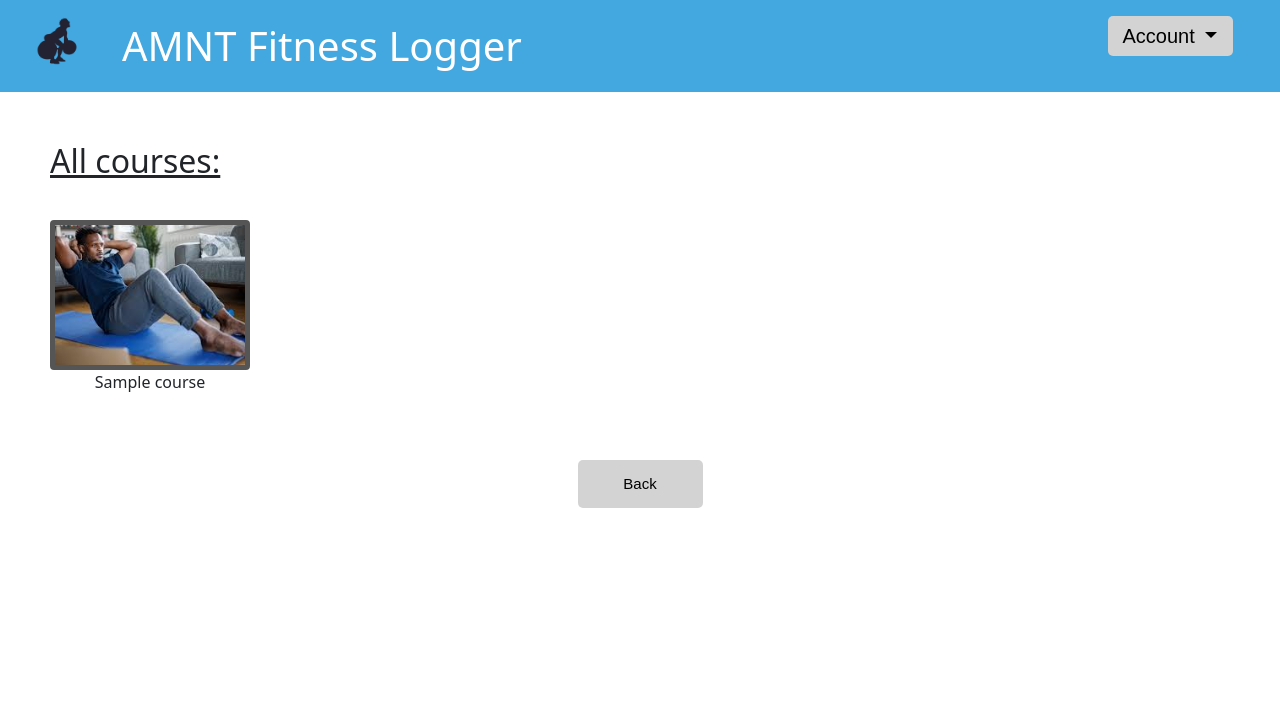
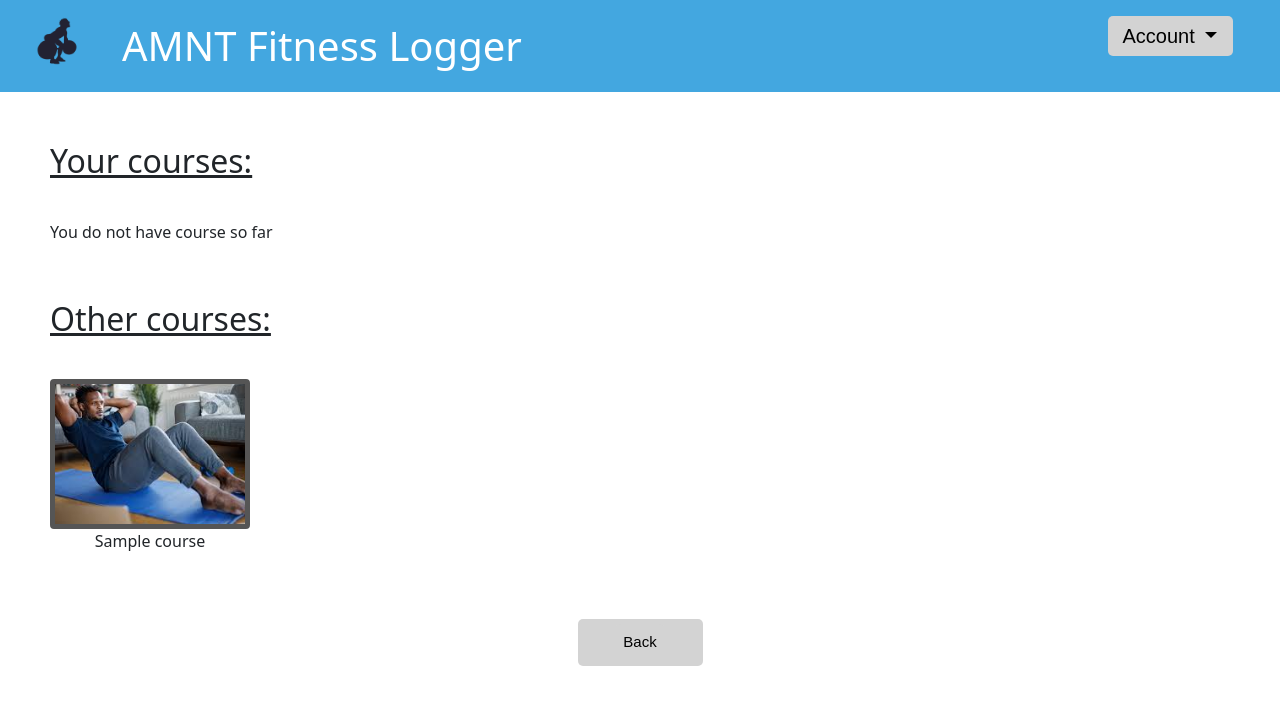
Before and after one commit to nichS21/FitnessLogger, a PHP site: page /showCourse.php in a window 1280 px wide. Shown: the top 705 px of the page. Run offline with PHP 8.4, Linux system fonts and the light colour scheme; tables that the repository leaves empty hold one stand-in row (values such as "Sample post").

Commit message:
update all course page

```diff
--- a/dashboard_util.php
+++ b/dashboard_util.php
@@ -45,8 +45,11 @@ function genCourse($db, $uid) {
     }
 }
 
-function genAllCourse($db) {
-    $query = "SELECT name from Course";
+function genAllCourse($db, $uid) {
+    $query =   "SELECT name from Course
+                EXCEPT
+                SELECT name from Course AS c JOIN Enrollment AS e
+                WHERE e.uid=$uid AND e.courseID = c.courseID";
 
     $res = $db->query($query);
 
--- a/showCourse.php
+++ b/showCourse.php
@@ -28,10 +28,19 @@ $uid = 2;
     ?>
     <main>
         <section class="courses">
-            <h2><u>All courses:</u></h2>
+            <h2><u>Your courses:</u></h2>
             <div class="course-grid">
                 <?php
-                genAllCourse($db);
+                    genCourse($db, $uid);
+                ?>
+            </div>
+
+        </section>
+        <section class="courses">
+            <h2><u>Other courses:</u></h2>
+            <div class="course-grid">
+                <?php
+                    genAllCourse($db, $uid);
                 ?>
             </div>
 
```
